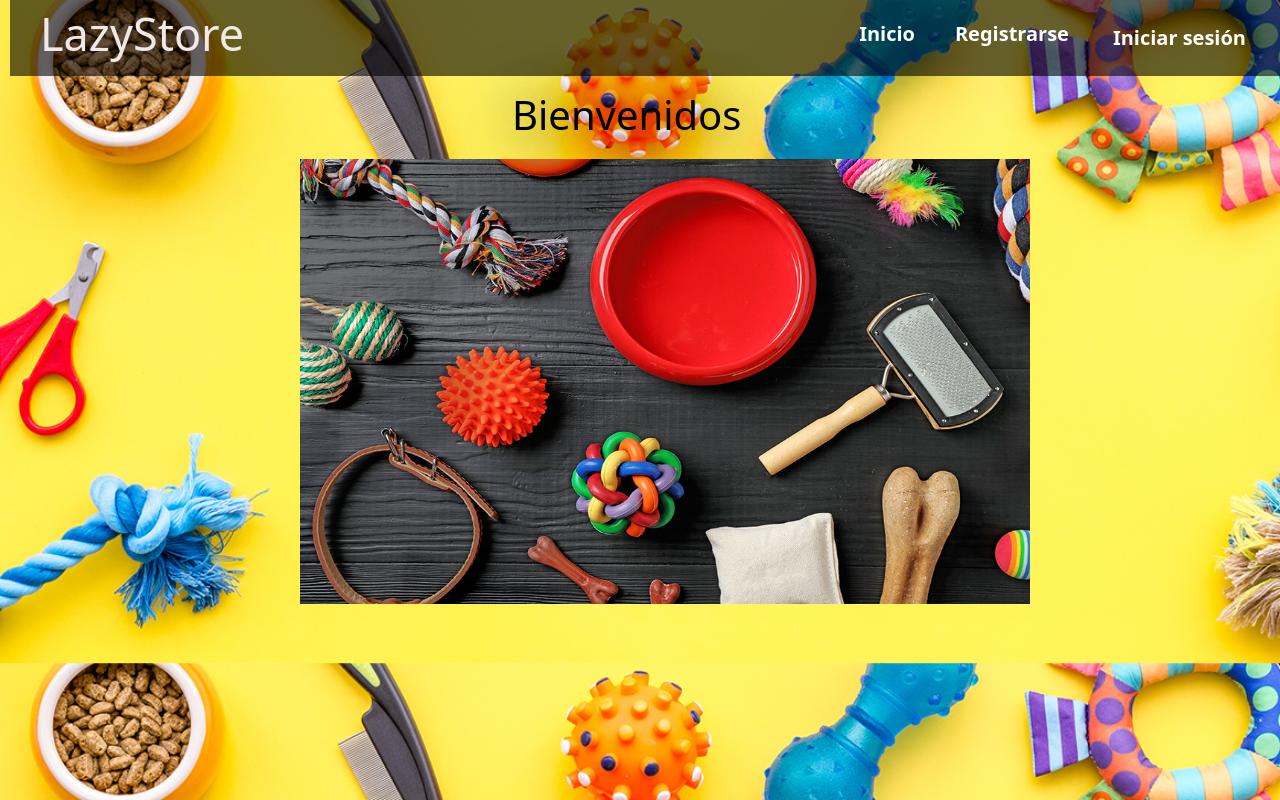
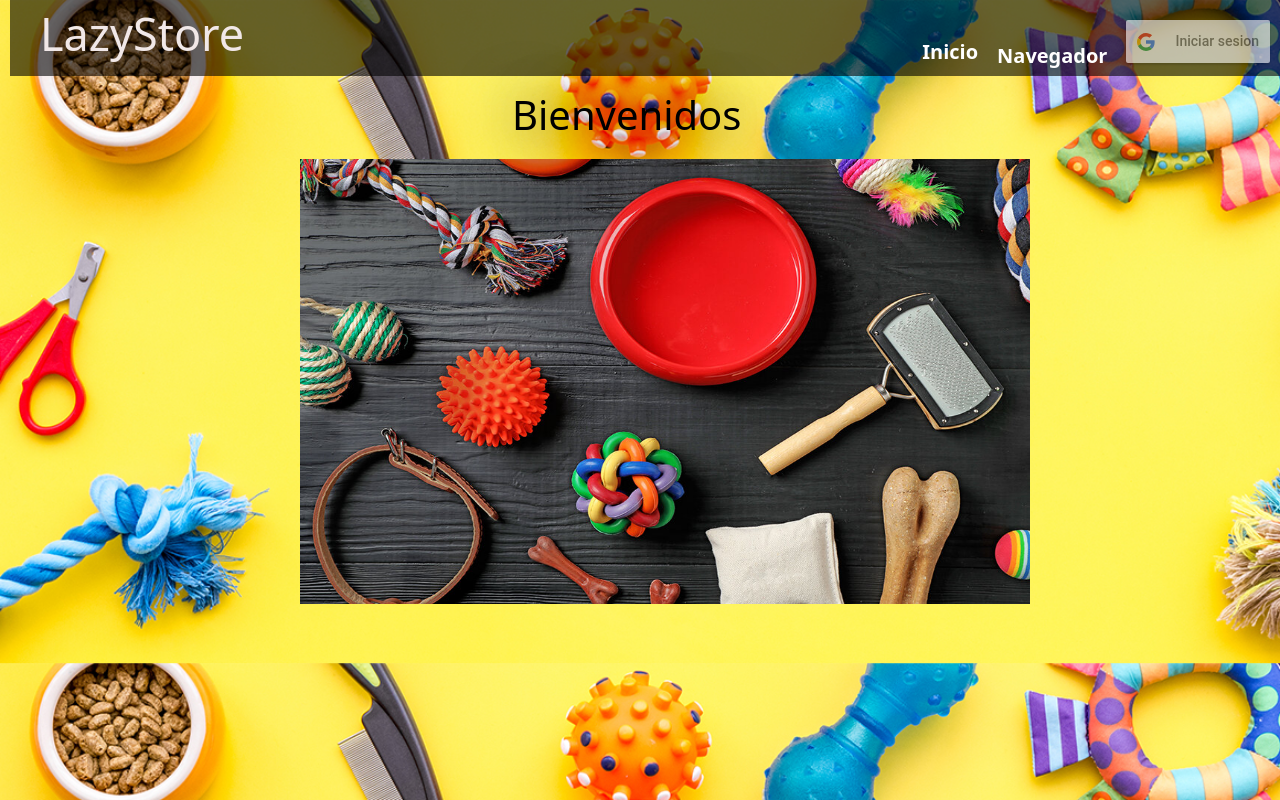
Before and after one commit to juliandcarvajal/Equipo-Argonautas, a React (Create React App) app: page / in a window 1280 px wide. Shown: the top 800 px of the page. Built offline with nearby package versions, Linux system fonts and the light colour scheme.

Commit message:
Se agrega boton de inicio por medio de google - Realizado por Angelica Suarez

```diff
--- a/package.json
+++ b/package.json
@@ -9,6 +9,7 @@
     "bootstrap": "^5.1.3",
     "react": "^17.0.2",
     "react-dom": "^17.0.2",
+    "react-google-login": "^5.2.2",
     "react-router-dom": "^5.3.0",
     "react-scripts": "4.0.3",
     "reactstrap": "^8.10.0",
--- a/src/pages/GestorVentas.jsx
+++ b/src/pages/GestorVentas.jsx
@@ -89,7 +89,7 @@ class GestorVentas extends React.Component {
 
   editar = (dato) => {
     var opcion = window.confirm("Está seguro que desea actualizar el Resgistro de venta número  "+dato.ID_Producto);
-    if(opcion ==true){
+    if(opcion == true){
     var contador = 0;
     var arreglo = this.state.data;
     arreglo.map((registro) => {
--- a/src/pages/Inicio.jsx
+++ b/src/pages/Inicio.jsx
@@ -5,24 +5,37 @@ import cama from '../media/cama.jpg';
 import rascador from '../media/rascador.jpg';
 import { Link } from 'react-router-dom';
 import '../styles/Inicio.css';
+import GoogleLogin from 'react-google-login';
 
+function Inicio(){
 
+const respuestaGoogle=(respuesta) =>{
+console.log(respuesta);
+}
+return(
+    <>
 
-function inicio(){
-return(
-
-    <><body className="body2">
+     <body className="body2">
         <header>
+        <div className="google">
+            <GoogleLogin
+            clientId="529039612548-f29tghvibg91buahr9dt0hlat7t6tkjo.apps.googleusercontent.com"
+            buttonText="Iniciar sesion"
+            onSuccess={respuestaGoogle}
+            onFailure={respuestaGoogle}
+            cookiePolicy={'single_host_origin'}
+            />
+    </div>
         <div className="nombre">LazyStore</div>
         <div className="encabezado">
             <nav>
                 <ul>
 
-                    <Link to='/Login' className="lin">
-                        <li><a href="#">Iniciar sesión</a></li>
+                     <Link to='/Navegador' className="lin">
+                        <li><a href="#">Navegador</a></li>
                     </Link>
 
-                    <li><a href="#">Registrarse</a></li>
+                    {/*<li><a href="#">Registrarse</a></li> */}
 
                     <li><a href="#">Inicio</a></li>
                 </ul>
@@ -43,9 +56,10 @@ return(
                     <li><img src={rascador} alt=""/></li>
                 </ul>
             </div>
+
         </body></>
 );
 
 }
 
-export default inicio;
+export default Inicio;
--- a/src/styles/Inicio.css
+++ b/src/styles/Inicio.css
@@ -17,7 +17,7 @@
     overflow: hidden;
     margin-right: 20px;
   }
-  header .nombre{
+  header .nombre {
     color: rgb(241, 232, 232);
     font-size: 45px;
     height: 50%;
@@ -41,7 +41,7 @@
   }
   header nav a:hover{
     background: rgb(207, 207, 82);
-    border-radius: 50px;
+    border-radius: 100px;
   }
   nav ul {
     list-style: none;
@@ -53,9 +53,15 @@
   }
   nav ul li a {
     display: block;
-    padding: 20px;
+    padding: 0px;
     color: white;
     text-decoration: none;
+    margin-right: 15px;
+  }
+  .google{
+    float: right;
+    margin-top: 20px;
+    margin-right: 20px;
   }
   .lin{
     display: block;
@@ -64,6 +70,9 @@
     text-decoration: none;
     float: right;
     font-size: 16px;
+  }
+  .google{
+
   }
 h1{
   margin-left: 40%;
```
Also changed, not shown: 1 other file (tests, documents, lock files or other folders).
